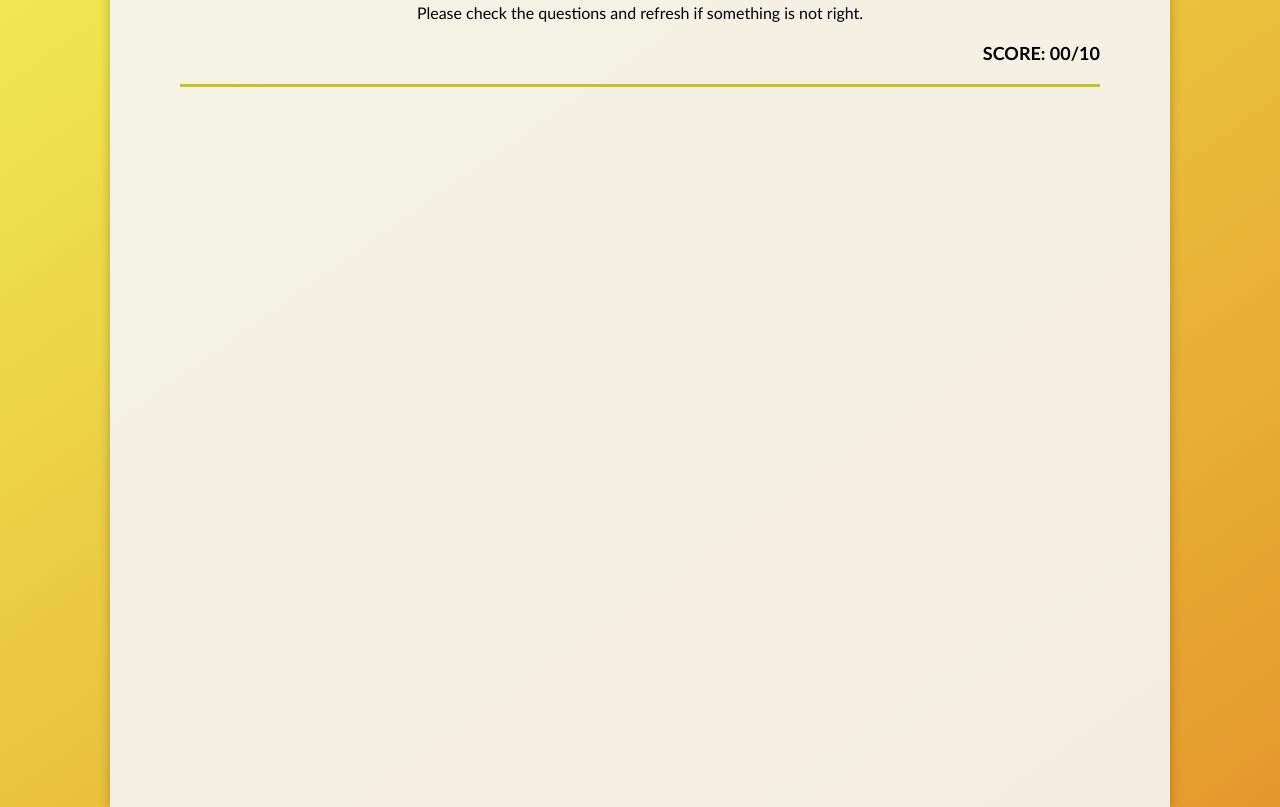
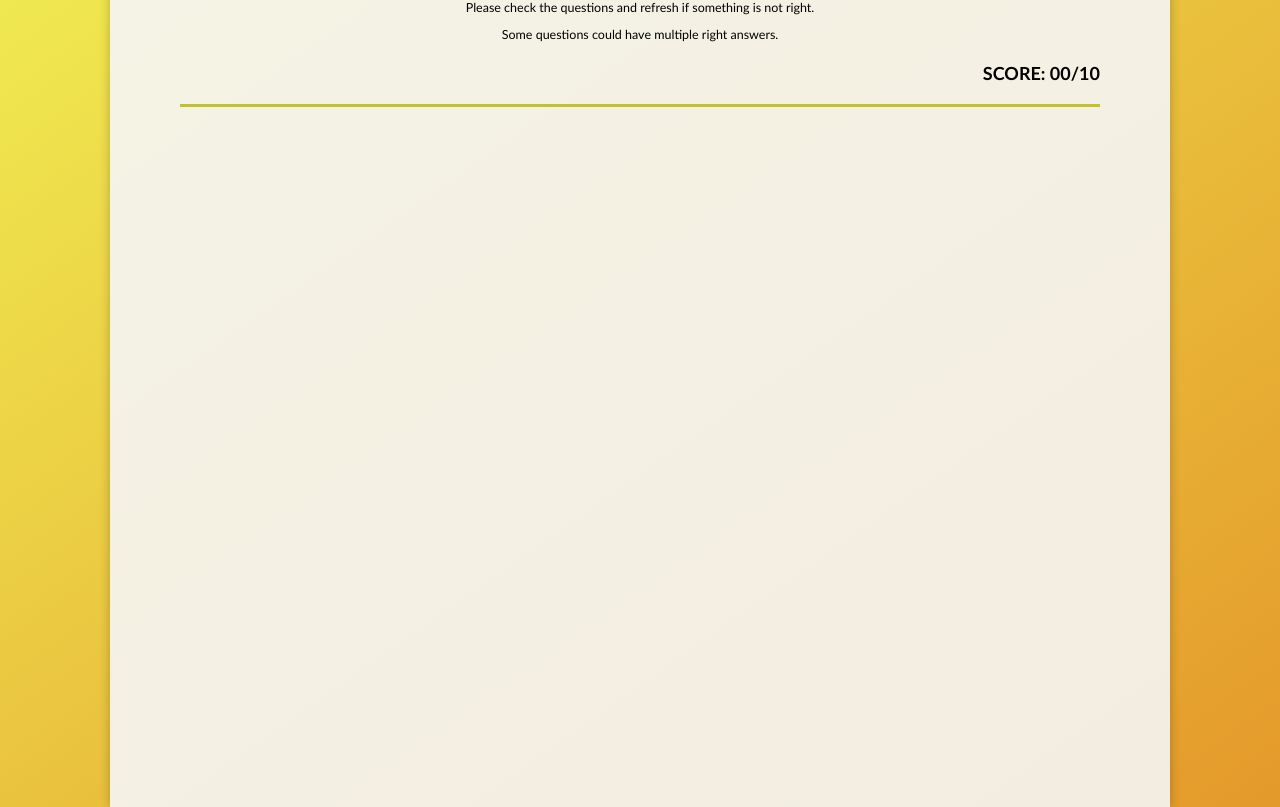
Before and after one commit to IsmayelAlam/practice_html_css_javascript, a plain HTML site: page trivia/index.html in a window 1280 px wide. Shown: the part 93-900 px from the top of the page. Drawn offline with Linux system fonts and the light colour scheme; no server answers.

Commit message:
page refresh

```diff
--- a/trivia/index.html
+++ b/trivia/index.html
@@ -16,6 +16,7 @@
         <p class="text">
           Please check the questions and refresh if something is not right.
         </p>
+        <p class="text">Some questions could have multiple right answers.</p>
         <p class="score">Score: 00/10</p>
       </header>
       <main>
--- a/trivia/style.css
+++ b/trivia/style.css
@@ -36,7 +36,7 @@ section {
 
 .text {
   text-align: center;
-  font-size: 1.6rem;
+  font-size: 1.25rem;
 }
 .score {
   text-align: end;
```
